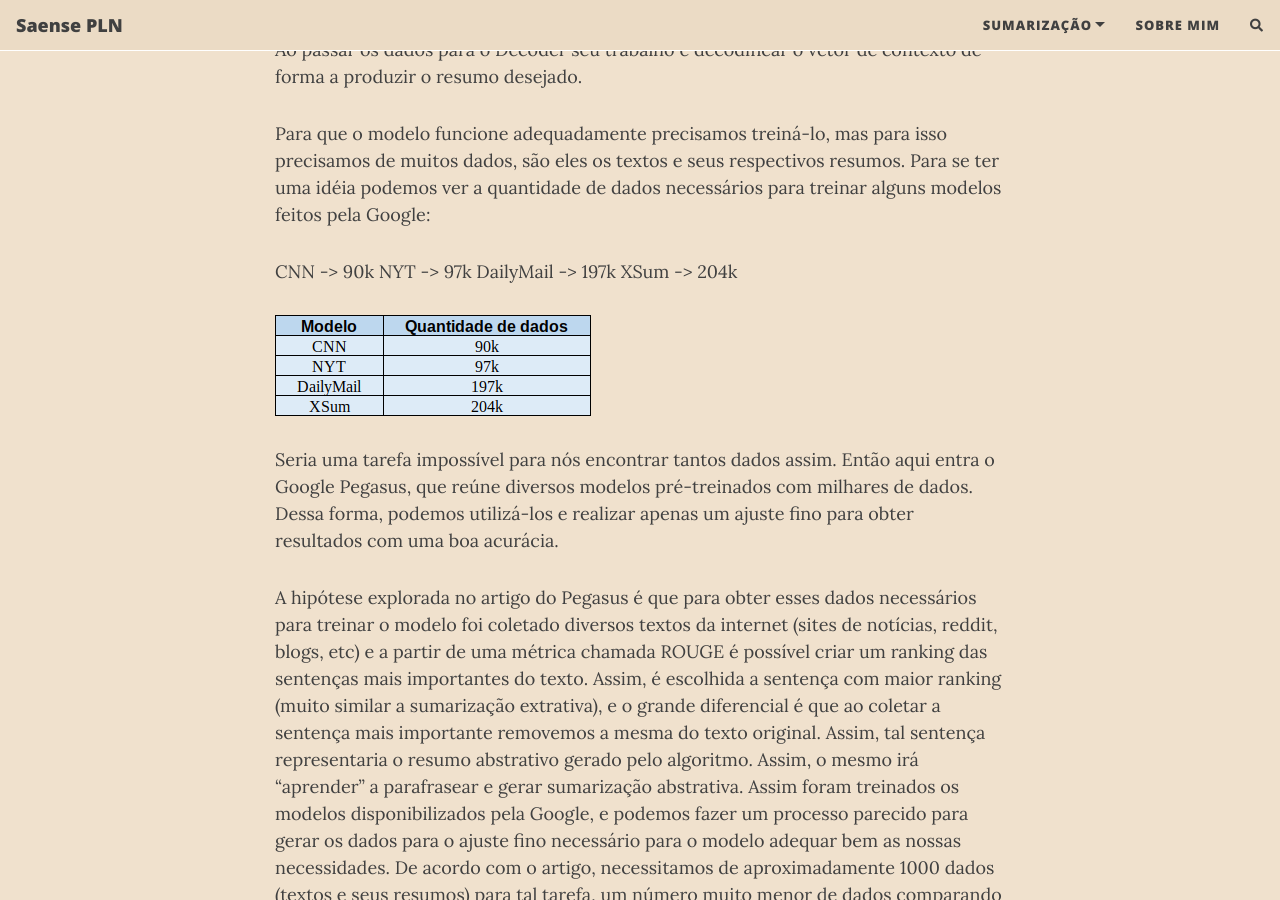
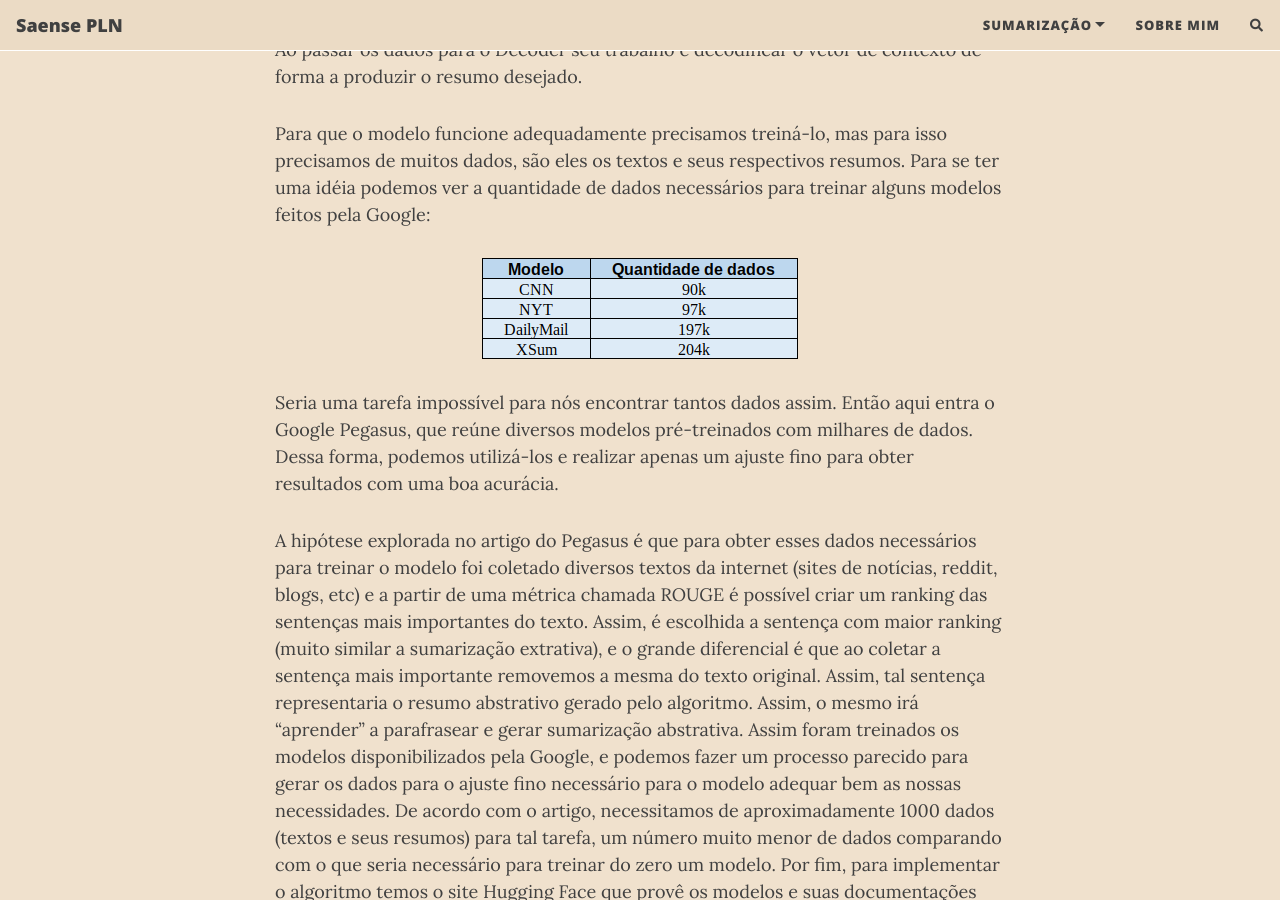
Before and after one commit to davidferraz01/Saense-PLN, a Jekyll site: the page built from abstrativa.md, in a window 1280 px wide and 900 px high, scrolled down 1346 px. Built offline with Jekyll 4.4.1, drawn with Linux system fonts in a browser that asks for light colours; nearby versions of some CDN libraries; comment, search, counter and statistics services are not loaded.

Commit message:
Update abstrativa.md

```diff
--- a/abstrativa.md
+++ b/abstrativa.md
@@ -23,12 +23,9 @@ Ao passar os dados para o Decoder seu trabalho é decodificar o vetor de context
 
 Para que o modelo funcione adequadamente precisamos treiná-lo, mas para isso precisamos de muitos dados, são eles os textos e seus respectivos resumos. Para se ter uma idéia podemos ver a quantidade de dados necessários para treinar alguns modelos feitos pela Google:
 
-CNN -> 90k
-NYT -> 97k
-DailyMail -> 197k
-XSum -> 204k
-
-![Diagrama 04](/assets/img/diagrama04.png)
+<p align="center">
+  <img src="/assets/img/diagrama04.png">
+</p>
 
 Seria uma tarefa impossível para nós encontrar tantos dados assim. Então aqui entra o Google Pegasus, que reúne diversos modelos pré-treinados com milhares de dados. Dessa forma, podemos utilizá-los e realizar apenas um ajuste fino para obter resultados com uma boa acurácia.
 
```
